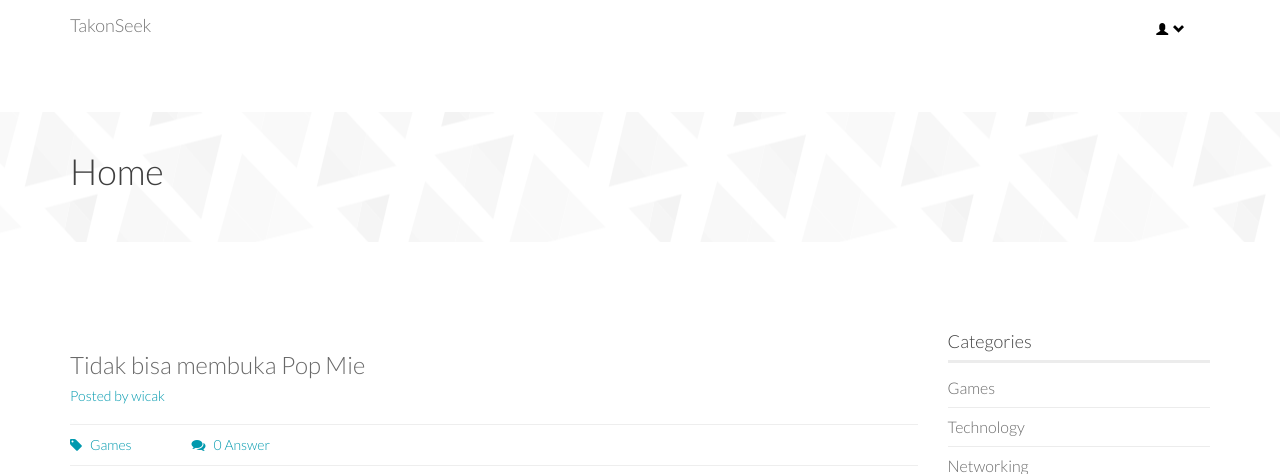
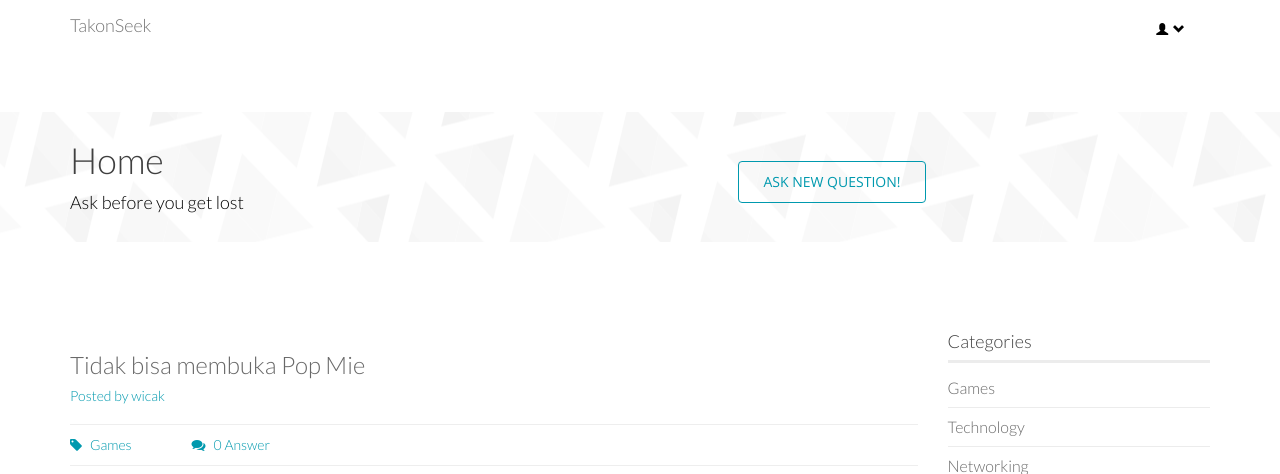
Before and after one commit to wicak29/takon-seek, a CodeIgniter app: page /takon-seek/ in a window 1280 px wide. Shown: the top 474 px of the page. Run offline with CodeIgniter, Linux system fonts and the light colour scheme; a user stored in the database is signed in; data comes from the database, SQL or seed files in the repository; data that the repository does not hold is empty.

Commit message:
sedikit mempercantik

```diff
--- a/application/views/create_question.php
+++ b/application/views/create_question.php
@@ -3,7 +3,7 @@
              <div class="container">
                 <div class="row">
                     <div class="action">
-                        <div class="col-sm-12">
+                        <div class="col-sm-12 wow fadeInLeft" data-wow-duration="500ms" data-wow-delay="300ms">
                             <h1 class="title">Create Question</h1>
                             <p>You can ask anyone about your confusion</p>
                         </div>
@@ -45,7 +45,7 @@
                         </div>
                     </form>
                  </div>
-                <div class="col-md-3 col-sm-5">
+                <div class="col-md-3 col-sm-5 wow fadeInRight" data-wow-duration="500ms" data-wow-delay="300ms">
                     <div class="sidebar blog-sidebar">
                         <div class="sidebar-item categories">
                             <h3>Categories</h3>
--- a/application/views/home.php
+++ b/application/views/home.php
@@ -4,8 +4,14 @@
              <div class="container">
                 <div class="row">
                     <div class="action">
-                        <div class="col-sm-12">
+                        <div class="col-sm-7 wow fadeInLeft" data-wow-duration="500ms" data-wow-delay="300ms">
                             <h1 class="title">Home</h1>
+                            <p>Ask before you get lost</p>
+                        </div>
+                        <div class="col-sm-5 text-center wow fadeInRight" data-wow-duration="500ms" data-wow-delay="300ms">
+                            <div class="tour-button">
+                                <a href="<?php echo base_url('home/create_question'); ?>" class="btn btn-common" style="margin-top: 20px;">ASK NEW QUESTION!</a>
+                             </div>
                         </div>
                     </div>
                 </div>
@@ -43,7 +49,7 @@
                         ?>
                     </div>
                  </div>
-                <div class="col-md-3 col-sm-5">
+                <div class="col-md-3 col-sm-5 wow fadeInRight" data-wow-duration="500ms" data-wow-delay="300ms">
                     <div class="sidebar blog-sidebar">
                         <div class="sidebar-item categories">
                             <h3>Categories</h3>
```
Also changed, not shown: application/views/question_detail.php (+6 -2 lines), application/views/question_list.php (+7 -1 lines).
